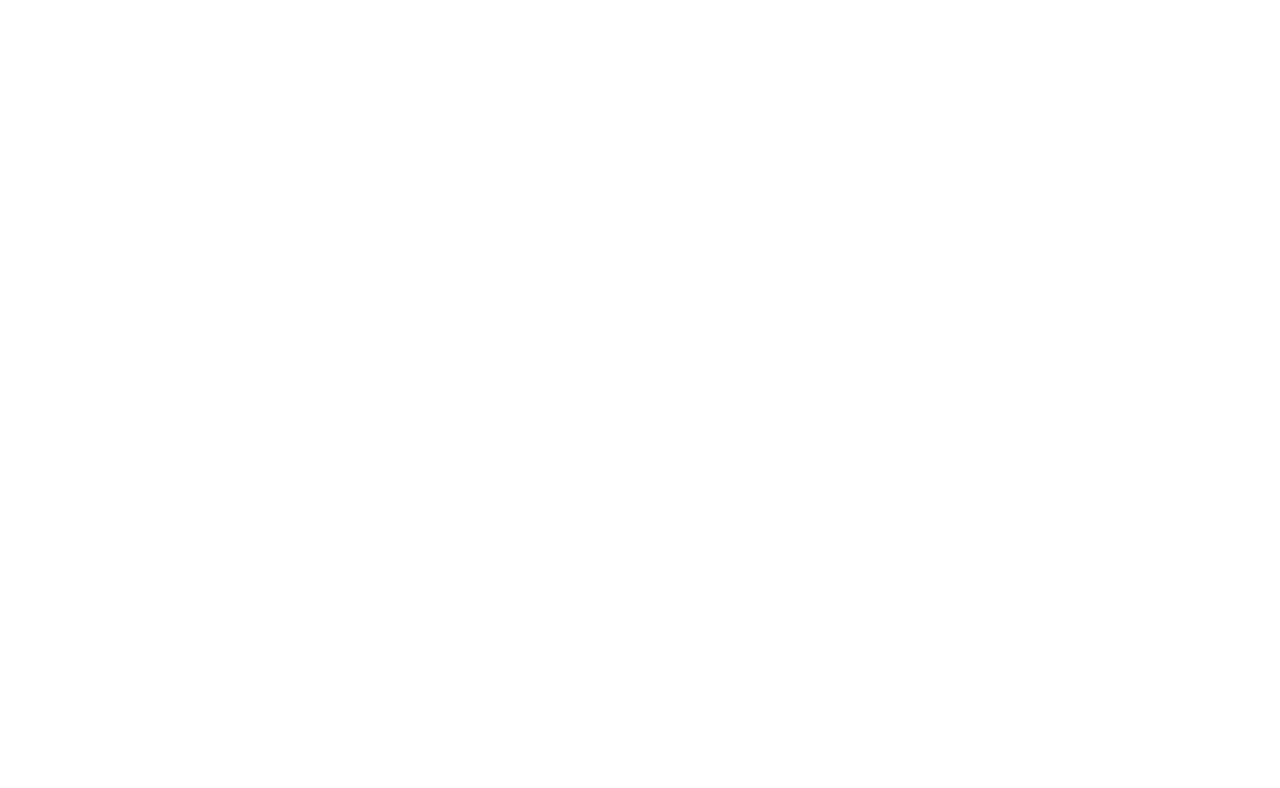
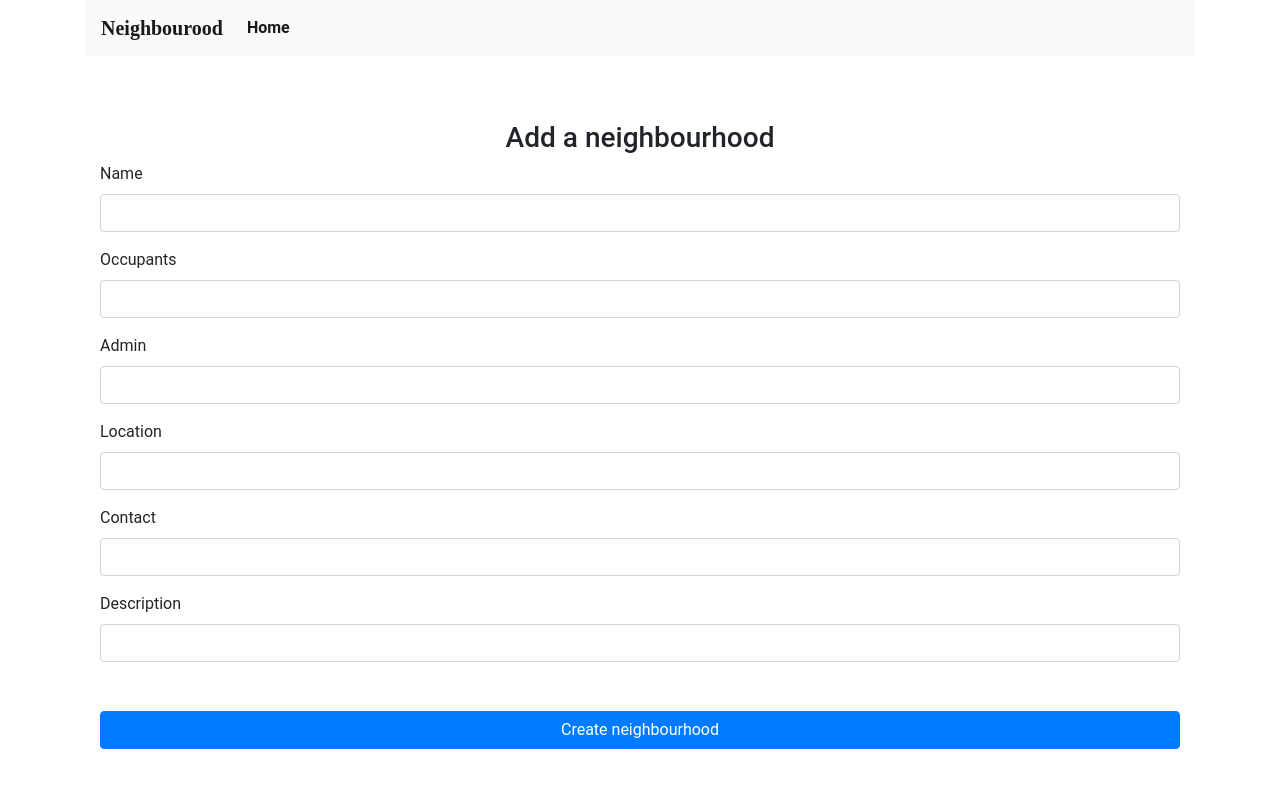
Before and after one commit to FredAtei/NeighbourHood, an Angular app in the folder neighbourhood/: page /post in a window 1280 px wide. Before the commit this address led to /. Shown: the top 788 px of the page. Built offline with nearby package versions, Linux system fonts and the light colour scheme.

Commit message:
commit changes

```diff
--- a/neighbourhood/src/app/app-routing.module.ts
+++ b/neighbourhood/src/app/app-routing.module.ts
@@ -4,12 +4,15 @@ import { LoginComponent } from './login/login.component';
 import { HomeComponent } from './home/home.component';
 import { RegisterComponent } from './register/register.component';
 import { UserComponent } from './user/user.component';
+import { PostNeighbourComponent } from './post-neighbour/post-neighbour.component';
+
 
 
 const routes: Routes = [
-  {path:'', component:HomeComponent},
+  {path: '', redirectTo: 'login', pathMatch:'full'},
   {path:'login', component:LoginComponent},
   {path:'register', component:RegisterComponent},
+  {path:'post', component:PostNeighbourComponent},
 
   { path: 'user/:id', component: UserComponent },
 
--- a/neighbourhood/src/app/app.component.html
+++ b/neighbourhood/src/app/app.component.html
@@ -1 +1,5 @@
-<router-outlet></router-outlet>
+<div class="container">
+  <app-navbar></app-navbar>
+  <!-- <app-logout></app-logout> -->
+  <router-outlet></router-outlet>
+</div>
--- a/neighbourhood/src/app/app.module.ts
+++ b/neighbourhood/src/app/app.module.ts
@@ -1,5 +1,6 @@
 import { BrowserModule } from '@angular/platform-browser';
 import { NgModule } from '@angular/core';
+import {HttpClientModule} from '@angular/common/http';
 
 import { AppRoutingModule } from './app-routing.module';
 import { AppComponent } from './app.component';
@@ -15,6 +16,7 @@ import { NavbarComponent } from './navbar/navbar.component';
 import { HomeComponent } from './home/home.component';
 import { UserComponent } from './user/user.component';
 import { RegisterComponent } from './register/register.component';
+import { PostNeighbourComponent } from './post-neighbour/post-neighbour.component';
 
 @NgModule({
   declarations: [
@@ -23,11 +25,13 @@ import { RegisterComponent } from './register/register.component';
     NavbarComponent,
     HomeComponent,
     UserComponent,
-    RegisterComponent
+    RegisterComponent,
+    PostNeighbourComponent
   ],
   imports: [
     BrowserModule,
     AppRoutingModule,
+    HttpClientModule,
     BrowserAnimationsModule,
     FlexLayoutModule,
     MatFormFieldModule,
--- a/neighbourhood/src/app/home/home.component.html
+++ b/neighbourhood/src/app/home/home.component.html
@@ -1,19 +1,19 @@
 <div class="container-fluid">
   <div class="top">
       <div class="card">
+        <mat-toolbar color="primary">A̲c̲c̲o̲u̲n̲t̲ ̲I̲n̲f̲o̲ ̲&̲ ̲S̲e̲t̲t̲i̲n̲g̲s̲</mat-toolbar>
 
-        <h6 style="padding-top: 0; font-size: 20px;">A̲c̲c̲o̲u̲n̲t̲ ̲I̲n̲f̲o̲ ̲&̲ ̲S̲e̲t̲t̲i̲n̲g̲s̲</h6>
         <div class="name">
-          <span>Name:</span><br><br><span>Role:</span><br><br><span>Neighbouhood-Name:</span><br><br><span>Users:</span>
+          <span>Name:</span><br><br><span>Role:</span><br><br><span>Neighbouhood-Name:</span><br><br>
         </div>
 
-        <button (click) = "showDetails()"> Create a neighbourhood</button>
+        <button (click) = "showDetails()" mat-raised-button type="submit" color="primary"> Create a neighbourhood</button>
             <br>
-            <button (click) = "showDetails()"> View neighbourhoods</button>
+            <button (click) = "showDetails()" mat-raised-button type="submit" color="primary"> View neighbourhoods</button>
             <br>
-            <button (click) = "showUsersList()"> View all users</button>
+            <button (click) = "showUsersList()" mat-raised-button type="submit" color="primary"> View all users</button>
             <br>
-            <button (click) = "showDetails()"> Add Business</button>
+            <button (click) = "showDetails()" mat-raised-button type="submit" color="primary"> Add Business</button>
 
         <!-- Modal -->
         <div class="modal fade" id="deleteProfile" tabindex="-1" role="dialog" aria-labelledby="exampleModalLabel" aria-hidden="true">
--- a/neighbourhood/src/app/models/user.service.ts
+++ b/neighbourhood/src/app/models/user.service.ts
@@ -15,25 +15,25 @@ export class UserService {
 
   constructor(private http: HttpClient) {}
 
-  // private handleError<T>(operation = 'operation', result?: T) {
-  //   return (error: any): Observable<T> => {
-  //     // TODO: send the error to remote logging infrastructure
-  //     console.error(error); // log to console instead
+  private handleError<T>(operation = 'operation', result?: T) {
+    return (error: any): Observable<T> => {
 
-  //     // TODO: better job of transforming error for user consumption
-  //     console.log(`${operation} failed: ${error.message}`);
+      console.error(error); // log to console instead
 
-  //     // Let the app keep running by returning an empty result.
-  //     return of(result as T);
-  //   };
-  // }
+
+      console.log(`${operation} failed: ${error.message}`);
+
+      // Let the app keep running by returning an empty result.
+      return of(result as T);
+    };
+  }
 
   getUsers(): Observable<User[]> {
     return this.http.get<User[]>(this.apiRoot).pipe(
       tap((_) => {
         console.log('fetched users');
       }),
-      // catchError(this.handleError<User[]>('geUsers', []))
+      catchError(this.handleError<User[]>('geUsers', []))
     );
   }
 }
--- a/neighbourhood/src/app/models/user.ts
+++ b/neighbourhood/src/app/models/user.ts
@@ -1,6 +1,6 @@
 export interface User {
   url: string;
   name: string;
-  email: string;
+  neighbourhood: number;
   is_staff: boolean;
 }
--- a/neighbourhood/src/app/navbar/navbar.component.html
+++ b/neighbourhood/src/app/navbar/navbar.component.html
@@ -9,23 +9,11 @@
   <div class="collapse navbar-collapse" id="navbarSupportedContent">
       <ul class="navbar-nav mr-auto">
           <li class="nav-item active">
-              <a class="nav-link" href="" style="font-weight: bold;">Home<span>
-                      class="sr-only">(current)</span></a>
+              <a class="nav-link" href="" style="font-weight: bold;">Home<span></span></a>
 
           </li>
 
 
       </ul>
-
-      <form class="navbar-form">
-
-          <div class="input-group">
-              <input type="text" class="form-control" placeholder="Search For Project" name="title">
-              <div class="input-group-btn">
-                  <button class="btn btn-outline-primary pl-2" type="submit">Search</button>
-              </div>
-          </div>
-
-      </form>
   </div>
 </nav>
--- /dev/null
+++ b/neighbourhood/src/app/post-neighbour/post-neighbour.component.html
@@ -0,0 +1,37 @@
+<div class="container">
+  <h3 class="text-center" style="padding-top: 6%;">Add a neighbourhood</h3>
+  <form>
+    <div class="form-group">
+      <label for="name">Name</label>
+      <input #name type="text" class="form-control" id="name" />
+    </div>
+    <div class="form-group">
+      <label for="occupants">Occupants</label>
+      <input #occupants type="text" class="form-control" id="occupants" />
+    </div>
+    <div class="form-group">
+      <label for="occupants">Admin</label>
+      <input #admin type="text" class="form-control" id="admin" />
+    </div>
+    <div class="form-group">
+        <label for="location">Location</label>
+        <input #location type="text" class="form-control" id="location" />
+      </div>
+      <div class="form-group">
+        <label for="Contact">Contact</label>
+        <input #contact type="text" class="form-control" id="contact" />
+      </div>
+      <div class="form-group">
+        <label for="Description">Description</label>
+        <input #definition type="text" class="form-control" id="definition" />
+      </div>
+
+
+    <button style="width: 100%; margin-top: 3%; margin-bottom: 5%;"
+      type="button"
+      (click)="addNeighbourhood(name.value,occupants.value,admin.value,location.value,contact.value,definition.value)"
+      class="btn btn-primary">
+      Create neighbourhood
+    </button>
+  </form>
+</div>
--- /dev/null
+++ b/neighbourhood/src/app/post-neighbour/post-neighbour.component.ts
@@ -0,0 +1,15 @@
+import { Component, OnInit } from '@angular/core';
+
+@Component({
+  selector: 'app-post-neighbour',
+  templateUrl: './post-neighbour.component.html',
+  styleUrls: ['./post-neighbour.component.css']
+})
+export class PostNeighbourComponent implements OnInit {
+
+  constructor() { }
+
+  ngOnInit(): void {
+  }
+
+}
--- a/neighbourhood/src/index.html
+++ b/neighbourhood/src/index.html
@@ -6,10 +6,8 @@
   <base href="/">
   <meta name="viewport" content="width=device-width, initial-scale=1">
   <link rel="icon" type="image/x-icon" href="favicon.ico">
-  <link href="https://fonts.googleapis.com/css?family=Roboto:300,400,500&display=swap" rel="stylesheet">
-  <link href="https://fonts.googleapis.com/icon?family=Material+Icons" rel="stylesheet">
 </head>
-<body class="mat-typography">
+<body class="">
   <app-root></app-root>
   <app-navbar></app-navbar>
 </body>
```
Also changed, not shown: neighbourhood/src/app/post-neighbour/post-neighbour.component.css (added), 1 other file (tests, documents, lock files or other folders).
